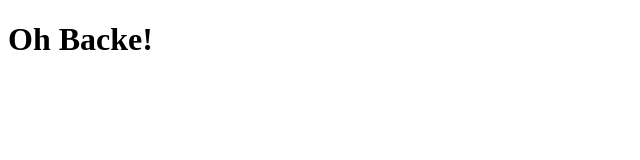
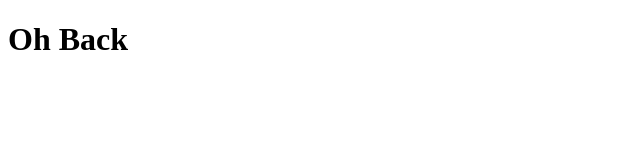
Before and after one commit to Leeno1004/GIS-SoSe-2021, a plain HTML site: page index.html in a window 1280 px wide. Shown: the full height of the page, 0-640 px from the left. Drawn offline with Linux system fonts and the light colour scheme.

Commit message:
Update index.html

```diff
--- a/index.html
+++ b/index.html
@@ -4,7 +4,8 @@
     <meta charset="UTF-8">
     <meta http-equiv="X-UA-Compatible" content="IE=edge">
     <meta name="viewport" content="width=device-width, initial-scale=1.0">
-    <h1>Oh Backe!</h1>
+    <h1>Oh Back</h1>
+
 </head>
 <body>
 
```
